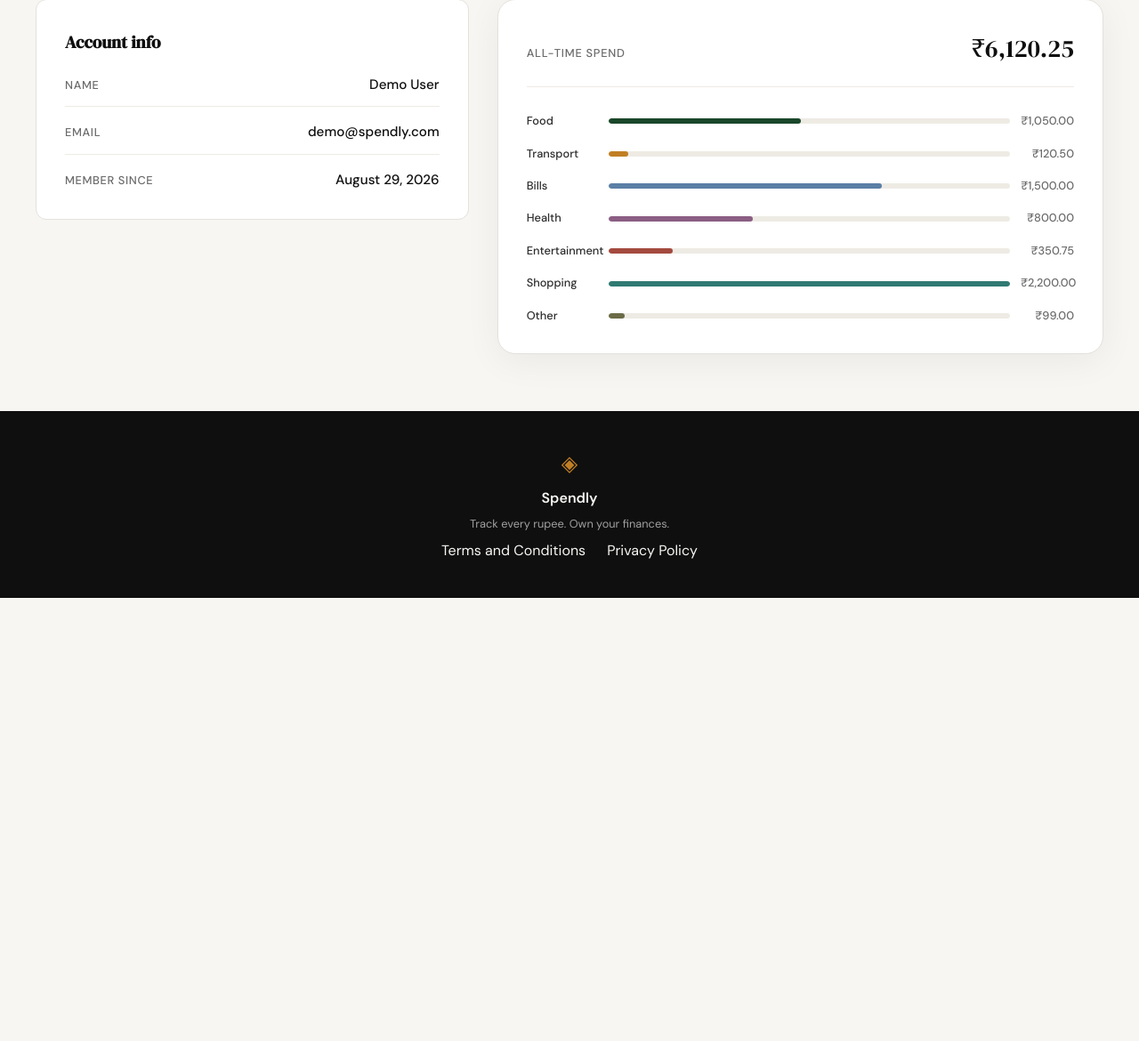
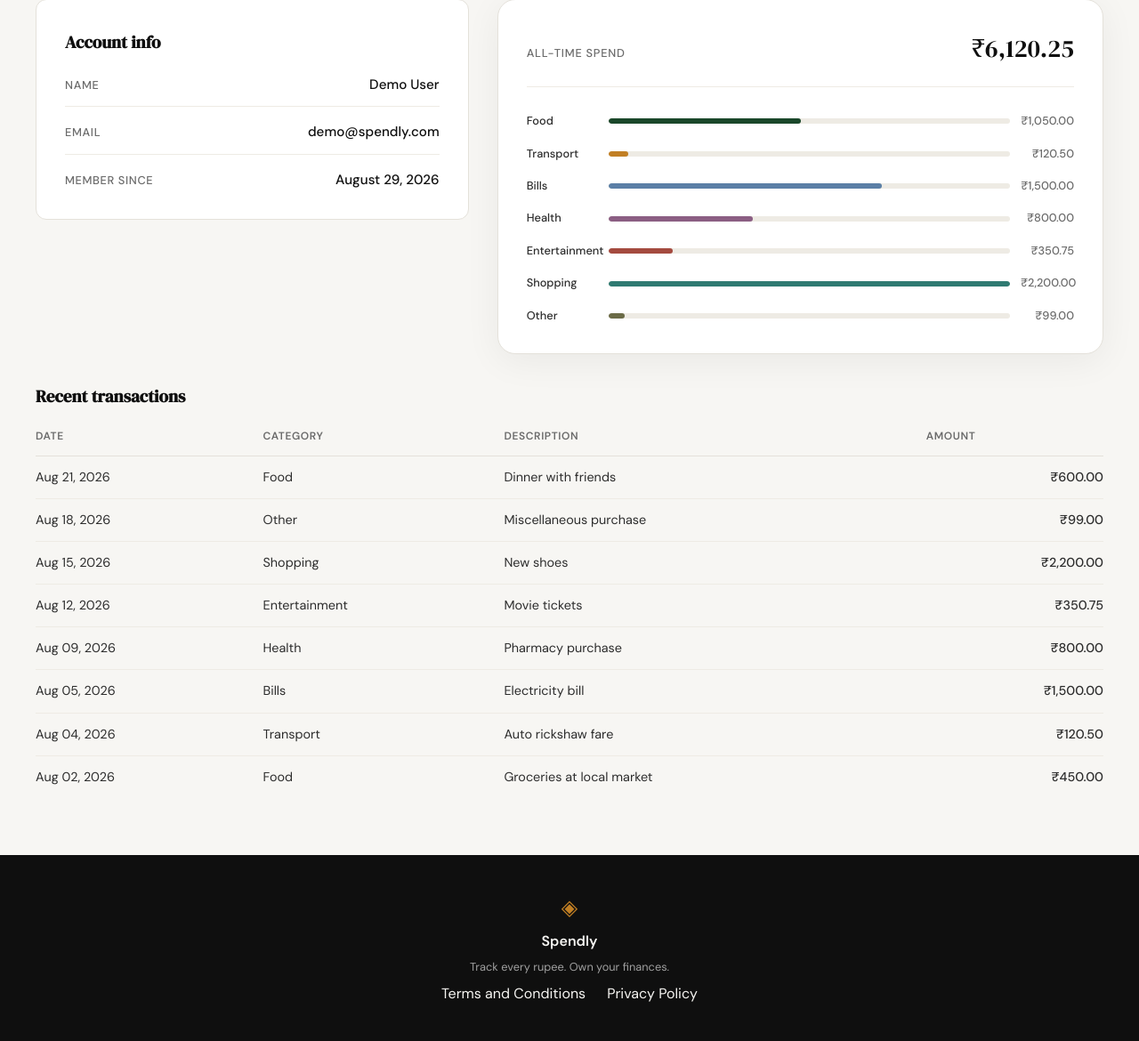
Before and after one commit to raghavsharma204/spendly, a Flask app: page /profile in a window 1280 px wide. Shown: the part 248-1418 px from the top of the page at 89% size. Before the commit the page ends 920 px from the top, so only its background shows below. Run offline with Flask 3, Linux system fonts and the light colour scheme; the visitor is signed in with stand-in values (Sample User, id 1); data comes from the database, SQL or seed files in the repository.

Commit message:
Add recent transactions section to profile page
Step 05 (1/3): get_recent_transactions() helper + Recent transactions
table on /profile.

Co-Authored-By: Claude Sonnet 5 <noreply@anthropic.com>
Claude-Session: https://claude.ai/code/session_01RiKs64LguMSctyz7bpPn71

```diff
--- a/app.py
+++ b/app.py
@@ -8,6 +8,7 @@ from database.db import (
     create_user,
     get_db,
     get_expense_summary,
+    get_recent_transactions,
     get_user_by_id,
     init_db,
     seed_db,
@@ -115,7 +116,16 @@ def profile():
     summary = get_expense_summary(user_id)
     member_since = datetime.strptime(user["created_at"][:10], "%Y-%m-%d").strftime("%B %d, %Y")
 
-    return render_template("profile.html", user=user, summary=summary, member_since=member_since)
+    # --- Transaction history (Step 05: transaction history) ---
+    transactions = get_recent_transactions(user_id)
+
+    return render_template(
+        "profile.html",
+        user=user,
+        summary=summary,
+        member_since=member_since,
+        transactions=transactions,
+    )
 
 
 # ------------------------------------------------------------------ #
--- a/database/db.py
+++ b/database/db.py
@@ -1,6 +1,6 @@
 import os
 import sqlite3
-from datetime import date
+from datetime import date, datetime
 
 from werkzeug.security import check_password_hash, generate_password_hash
 
@@ -173,3 +173,33 @@ def get_expense_summary(user_id):
         })
 
     return {"total": total, "breakdown": breakdown}
+
+
+def get_recent_transactions(user_id, limit=10):
+    """Return the user's most recent expenses (newest first), at most `limit` rows."""
+    conn = get_db()
+    try:
+        rows = conn.execute(
+            """
+            SELECT id, amount, category, date, description
+            FROM expenses
+            WHERE user_id = ?
+            ORDER BY date DESC, id DESC
+            LIMIT ?
+            """,
+            (user_id, limit),
+        ).fetchall()
+    finally:
+        conn.close()
+
+    transactions = []
+    for row in rows:
+        transactions.append({
+            "id": row["id"],
+            "amount": row["amount"],
+            "category": row["category"],
+            "date": row["date"],
+            "display_date": datetime.strptime(row["date"], "%Y-%m-%d").strftime("%b %d, %Y"),
+            "description": row["description"],
+        })
+    return transactions
--- a/static/css/style.css
+++ b/static/css/style.css
@@ -581,6 +581,44 @@ a { color: inherit; text-decoration: none; }
 }
 
 /* ------------------------------------------------------------------ */
+/* Profile — transaction history (Step 05)                             */
+/* ------------------------------------------------------------------ */
+
+.profile-history { margin-top: 2rem; }
+
+.profile-txn-table {
+    width: 100%;
+    border-collapse: collapse;
+    margin-top: 1.25rem;
+    font-size: 0.9rem;
+}
+
+.profile-txn-table th {
+    text-align: left;
+    font-size: 0.75rem;
+    font-weight: 600;
+    text-transform: uppercase;
+    letter-spacing: 0.05em;
+    color: var(--ink-muted);
+    padding-bottom: 0.75rem;
+    border-bottom: 1px solid var(--border);
+}
+
+.profile-txn-table td {
+    padding: 0.75rem 0;
+    border-bottom: 1px solid var(--border-soft);
+    color: var(--ink-soft);
+}
+
+.profile-txn-table tr:last-child td { border-bottom: none; }
+
+.profile-txn-amt {
+    text-align: right;
+    font-weight: 500;
+    color: var(--ink);
+}
+
+/* ------------------------------------------------------------------ */
 /* Legal pages                                                         */
 /* ------------------------------------------------------------------ */
 
--- a/templates/profile.html
+++ b/templates/profile.html
@@ -58,6 +58,37 @@
 
         </div>
 
+        {# Step 05: transaction history start #}
+        <div class="profile-history">
+            <h2 class="profile-card-title">Recent transactions</h2>
+
+            {% if transactions %}
+            <table class="profile-txn-table">
+                <thead>
+                    <tr>
+                        <th>Date</th>
+                        <th>Category</th>
+                        <th>Description</th>
+                        <th class="profile-txn-amt">Amount</th>
+                    </tr>
+                </thead>
+                <tbody>
+                    {% for txn in transactions %}
+                    <tr>
+                        <td>{{ txn.display_date }}</td>
+                        <td>{{ txn.category }}</td>
+                        <td>{{ txn.description or "—" }}</td>
+                        <td class="profile-txn-amt">{{ txn.amount | currency }}</td>
+                    </tr>
+                    {% endfor %}
+                </tbody>
+            </table>
+            {% else %}
+            <p class="profile-empty">No expenses recorded yet.</p>
+            {% endif %}
+        </div>
+        {# Step 05: transaction history end #}
+
     </div>
 </section>
 
```
